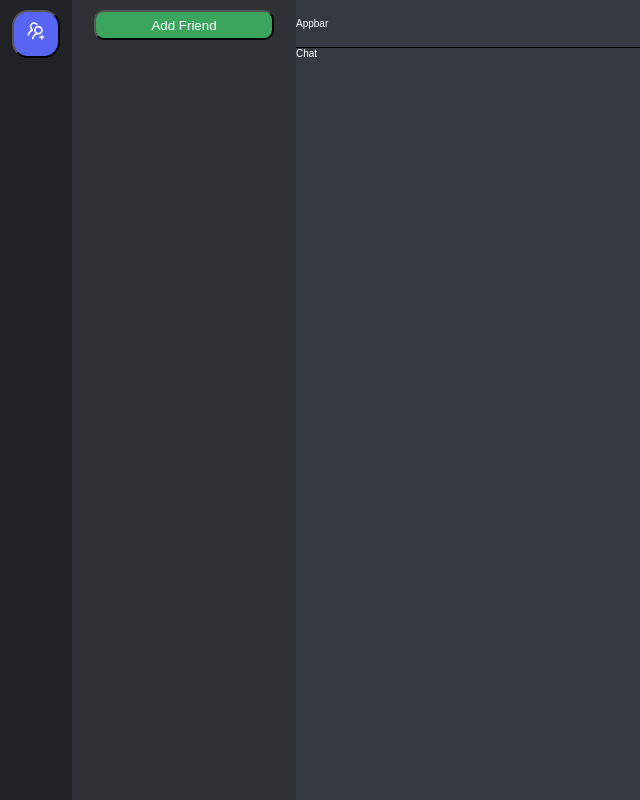
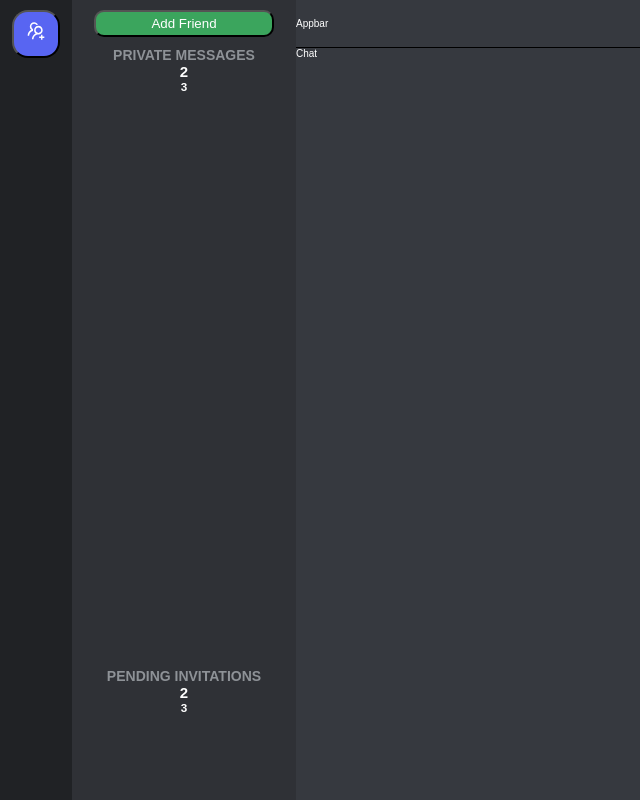
Before and after one commit to LucasMagaldi/seven, a React (Create React App) app in the folder seven-frontend/: page / in a window 1280 px wide. Shown: the whole page, without its empty margins (0-640 px from the left). Built offline with nearby package versions, Linux system fonts and the light colour scheme.

Commit message:
[add] sidebar - layout page

```diff
--- a/seven-frontend/src/components/FriendsBar/FriendsBar.jsx
+++ b/seven-frontend/src/components/FriendsBar/FriendsBar.jsx
@@ -1,6 +1,6 @@
 import React from 'react';
 
-import { Wrapper, AddFriend } from './style';
+import { Wrapper, AddFriend, Title, FriendsList, PendingList } from './style';
 
 
 const FriendsBar = () => {
@@ -9,6 +9,16 @@ const FriendsBar = () => {
       <AddFriend>
         Add Friend
       </AddFriend>
+      <Title>Private Messages</Title>
+      <FriendsList>
+        <h2>2</h2>
+        <h3>3</h3>
+      </FriendsList>
+      <Title>Pending Invitations</Title>
+      <PendingList>
+        <h2>2</h2>
+        <h3>3</h3>
+      </PendingList>
     </Wrapper>
   )
 }
--- a/seven-frontend/src/components/FriendsBar/style.js
+++ b/seven-frontend/src/components/FriendsBar/style.js
@@ -19,3 +19,28 @@ export const AddFriend = styled.button`
     border-radius: 10px;
     cursor: pointer;
 `
+
+export const Title = styled.h3`
+    text-transform: uppercase;
+    color: #8e9297;
+    font-size:14px;
+    margin-top: 10px;
+`
+
+export const FriendsList = styled.div`
+    width: 100%;
+    height: calc(100% - 130px);
+    display: flex;
+    flex-direction: column;
+    align-items: center;
+
+`
+
+export const PendingList = styled.div`
+    width: 100%;
+    height: 130px;
+    display: flex;
+    flex-direction: column;
+    align-items: center;
+    overflow:auto;
+`
```
